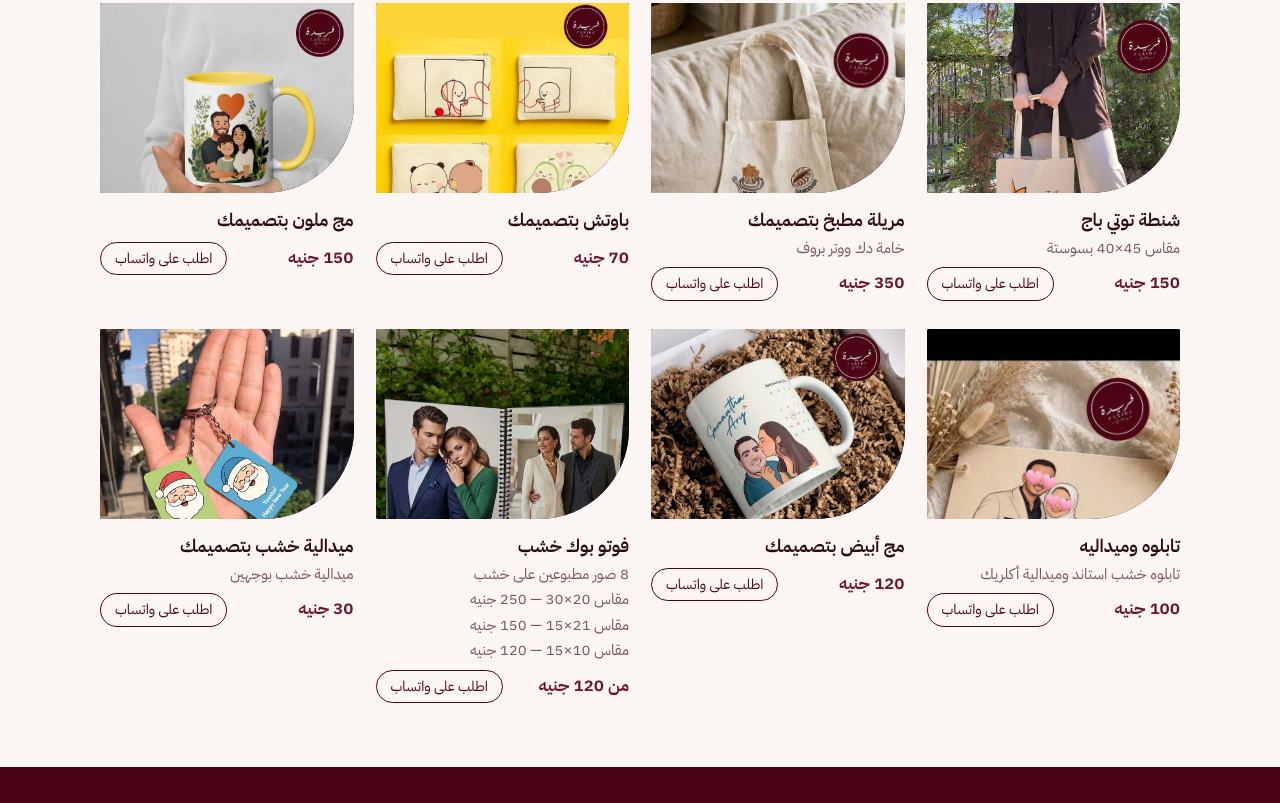
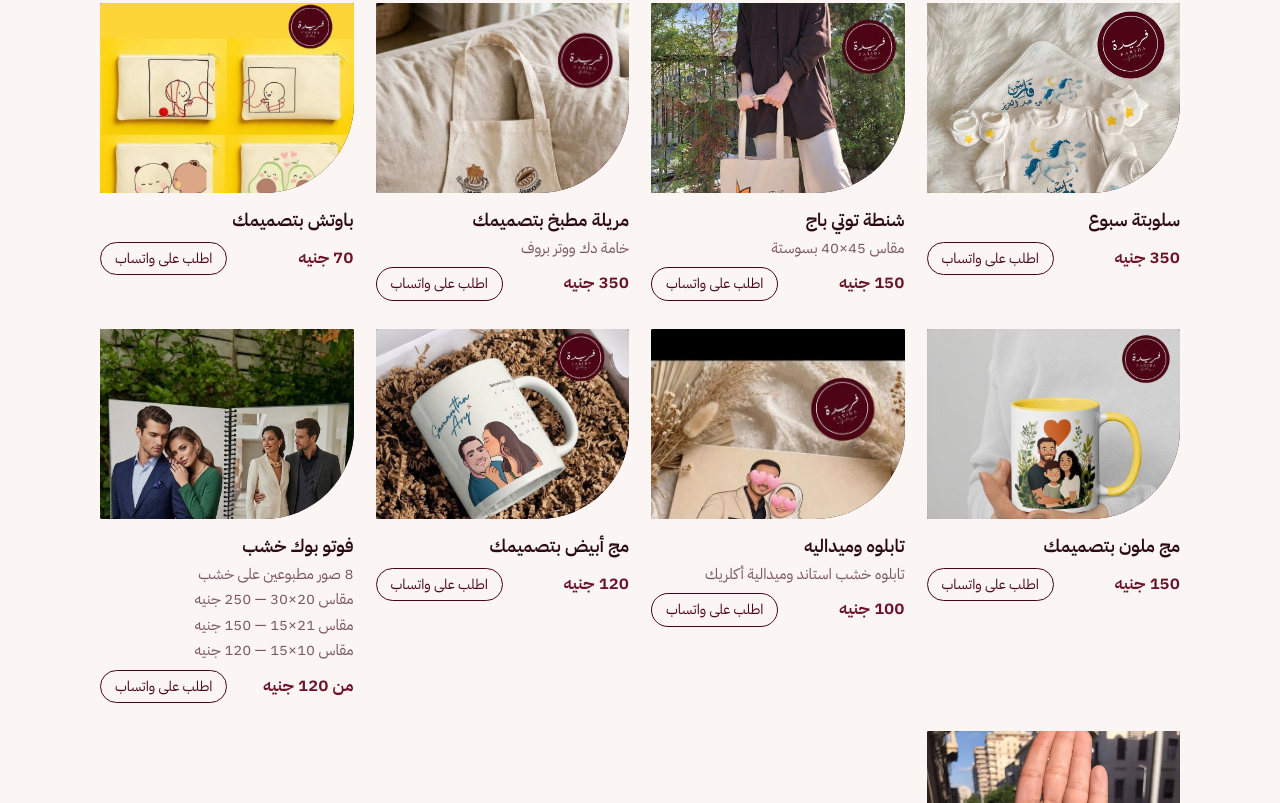
Before and after one commit to Faridagallery/Faridagallery.github.io, a plain HTML site: page index.html in a window 1280 px wide. Shown: the part 1323-2126 px from the top of the page. Drawn offline with Linux system fonts and the light colour scheme; a web font is replaced by a local one.

Commit message:
Add product: sebou outfit

```diff
--- a/index.html
+++ b/index.html
@@ -142,6 +142,7 @@ const PRODUCTS = [
   },
 
   /* منتجات عامة — عدّل الاسم والسعر من هنا */
+  { name: "سلوبتة سبوع", price: "350 جنيه", desc: "", img: "images/102.jpg", cat: "منتجات" },
   { name: "شنطة توتي باج", price: "150 جنيه", desc: "مقاس 45×40 بسوستة", img: "images/101.jpg", cat: "منتجات" },
   { name: "مريلة مطبخ بتصميمك", price: "350 جنيه", desc: "خامة دك ووتر بروف", img: "images/4.jpg", cat: "منتجات" },
   { name: "باوتش بتصميمك", price: "70 جنيه", desc: "", img: "images/5.jpg", cat: "منتجات" },
```
Also changed, not shown: images/102.jpg (added).
